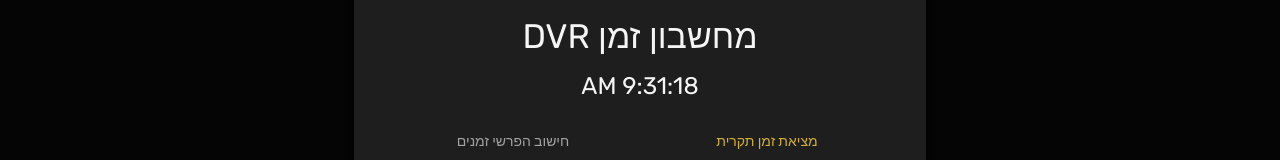
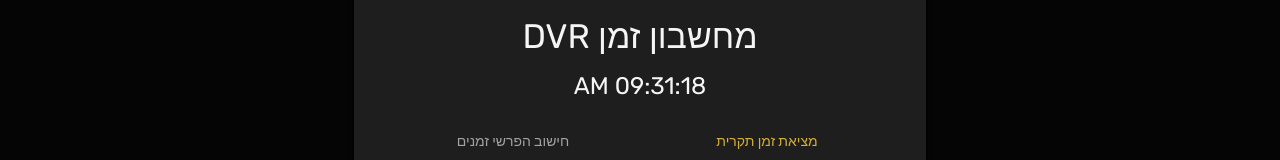
Before and after one commit to noamalka228/IdSecureX, a Next.js app: page /dvr-calculator in a window 1280 px wide. Shown: the part 191-351 px from the top of the page. Built offline with nearby package versions, Linux system fonts and the light colour scheme.

Commit message:
Added time suffix to all devices

```diff
--- a/src/components/dvr/DvrCalculator.tsx
+++ b/src/components/dvr/DvrCalculator.tsx
@@ -10,7 +10,6 @@ import {
     Tab,
     Button,
     Stack,
-    TextField
 } from '@mui/material';
 import { LocalizationProvider } from '@mui/x-date-pickers/LocalizationProvider';
 import { AdapterDayjs } from '@mui/x-date-pickers/AdapterDayjs';
@@ -55,9 +54,9 @@ const DvrCalculator = () => {
             realDate: now,
             realTime: now,
         }));
-        setCurrentTime(new Date().toLocaleTimeString());
+        setCurrentTime(now.locale('en').format('hh:mm:ss A'));
         const interval = setInterval(() => {
-            setCurrentTime(new Date().toLocaleTimeString());
+            setCurrentTime(dayjs().locale('en').format('hh:mm:ss A'));
         }, 1000);
         return () => clearInterval(interval);
     }, []);
```
